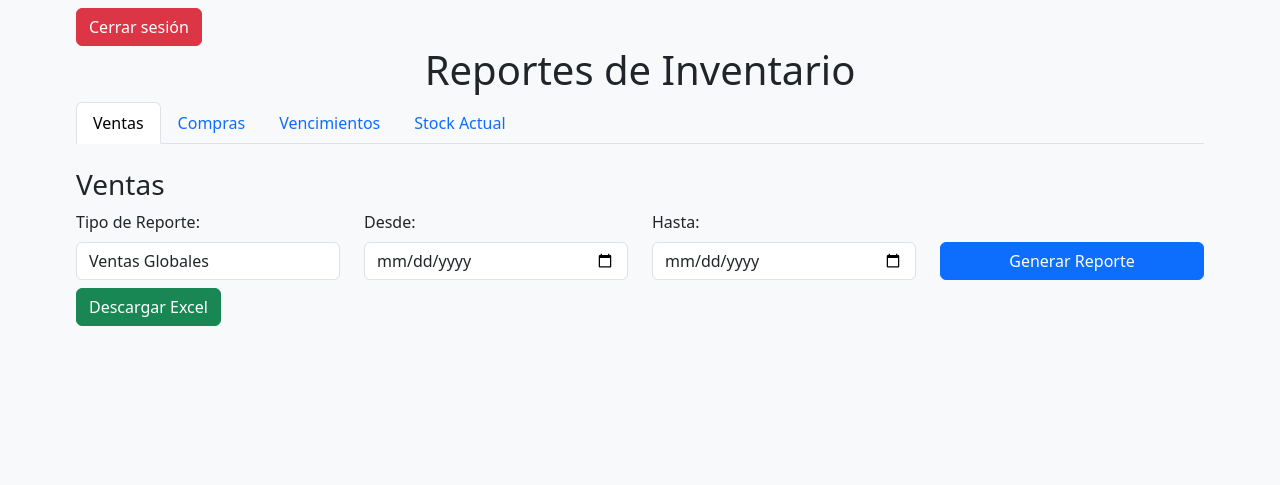
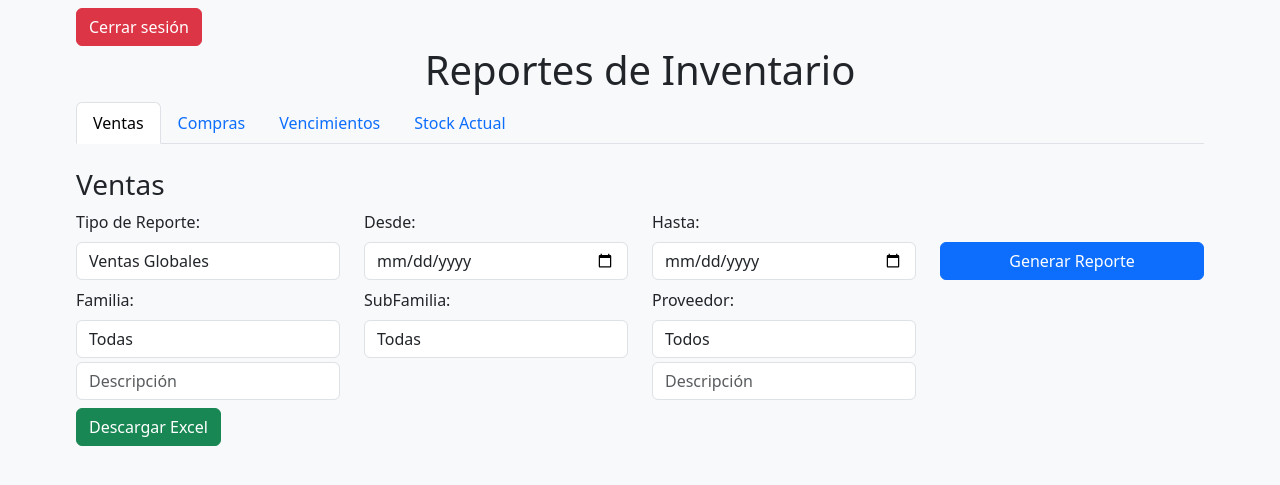
Before and after one commit to OscarAdrian98/Zambrana, a PHP site: page /index.php in a window 1280 px wide. Shown: the top 485 px of the page. Run offline with PHP 8.4, Linux system fonts and the light colour scheme; the visitor is signed in with stand-in values (Sample User, id 1).

Commit message:
Update index.php

```diff
--- a/Inventario/index.php
+++ b/Inventario/index.php
@@ -23,7 +23,7 @@ if (!isset($_SESSION['acceso_autorizado']) || $_SESSION['acceso_autorizado'] !==
 
     // Si el usuario envía la clave
     if ($_SERVER["REQUEST_METHOD"] == "POST" && isset($_POST['clave'])) {
-        if ($_POST['clave'] === "Clave") { // Clave de acceso
+        if ($_POST['clave'] === "000") { // Clave de acceso
             $_SESSION['acceso_autorizado'] = true;
             header("Location: index.php"); // Recargar la página autenticada
             exit();
@@ -42,7 +42,7 @@ if (!isset($_SESSION['acceso_autorizado']) || $_SESSION['acceso_autorizado'] !==
     </head>
     <body>
     <div class="container mt-5">
-        <h2 class="text-center">🔒 Acceso Restringido</h2>
+        <h2 class="text-center" style= "margin-bottom: 25px;">🔒 Acceso Restringido</h2>
         <form method="POST" class="w-50 mx-auto">
             <div class="mb-3">
                 <label class="form-label">Clave de acceso:</label>
@@ -172,6 +172,30 @@ if (!isset($_SESSION['acceso_autorizado']) || $_SESSION['acceso_autorizado'] !==
                 </div>
             </div>
 
+            <!-- 🔹 NUEVOS FILTROS: Familia, SubFamilia y Proveedor -->
+            <div class="row mt-2">
+                <div class="col-md-3">
+                    <label for="familiaVentas" class="form-label">Familia:</label>
+                    <select id="familiaVentas" class="form-control" onchange="cargarSubfamilias('ventas'); actualizarDescripcion('familiaVentas', 'descFamiliaVentas')">
+                        <option value="">Todas</option>
+                    </select>
+                    <input type="text" id="descFamiliaVentas" class="form-control mt-1" placeholder="Descripción" readonly>
+                </div>
+                <div class="col-md-3">
+                    <label for="subfamiliaVentas" class="form-label">SubFamilia:</label>
+                    <select id="subfamiliaVentas" class="form-control">
+                        <option value="">Todas</option>
+                    </select>
+                </div>
+                <div class="col-md-3">
+                    <label for="proveedorVentas" class="form-label">Proveedor:</label>
+                    <select id="proveedorVentas" class="form-control" onchange="actualizarDescripcion('proveedorVentas', 'descProveedorVentas')">
+                        <option value="">Todos</option>
+                    </select>
+                    <input type="text" id="descProveedorVentas" class="form-control mt-1" placeholder="Descripción" readonly>
+                </div>
+            </div>
+
             <button class="btn btn-success mt-2" onclick="descargarReporte('ventas')">Descargar Excel</button>
             <div style="max-width: 100%; overflow-x: auto;">
                 <div id="tablaVentas"></div>
@@ -234,7 +258,7 @@ if (!isset($_SESSION['acceso_autorizado']) || $_SESSION['acceso_autorizado'] !==
                 <!-- Filtro Familia -->
                 <div class="col-md-3">
                     <label for="familiaStock" class="form-label">Familia:</label>
-                    <select id="familiaStock" class="form-control" onchange="cargarSubfamilias(); actualizarDescripcion('familiaStock', 'descFamilia')">
+                    <select id="familiaStock" class="form-control" onchange="cargarSubfamilias('stock'); actualizarDescripcion('familiaStock', 'descFamilia')">
                         <option value="">Todas</option>
                     </select>
                     <input type="text" id="descFamilia" class="form-control mt-1" placeholder="Descripción" readonly>
@@ -296,6 +320,16 @@ function cargarDatos(tipo) {
         if (tipo === "ventas") {
             let ventasTipo = document.getElementById("tipoVentas").value;
             url += `&ventas=${ventasTipo}`;
+
+            // 🔹 Obtener los valores de los nuevos filtros de ventas
+            let familia = document.getElementById("familiaVentas").value;
+            let subfamilia = document.getElementById("subfamiliaVentas").value;
+            let proveedor = document.getElementById("proveedorVentas").value;
+
+            // 🔹 Agregar filtros a la URL solo si tienen valor
+            if (familia && familia !== "Todas") url += `&familia=${encodeURIComponent(familia)}`;
+            if (subfamilia && subfamilia !== "Todas") url += `&subfamilia=${encodeURIComponent(subfamilia)}`;
+            if (proveedor && proveedor !== "Todos") url += `&proveedor=${encodeURIComponent(proveedor)}`;
         }
     } else if (tipo === "stock") {
         // 🔹 Obtener los valores de los filtros de stock
@@ -360,6 +394,16 @@ function descargarReporte(tipo) {
         if (tipo === "ventas") {
             let ventasTipo = document.getElementById("tipoVentas").value;
             url += `&ventas=${ventasTipo}`; // 🔹 Aseguramos que se envía el tipo de ventas
+
+            // 🔹 Obtener los valores de los nuevos filtros de ventas
+            let familia = document.getElementById("familiaVentas").value;
+            let subfamilia = document.getElementById("subfamiliaVentas").value;
+            let proveedor = document.getElementById("proveedorVentas").value;
+
+            // 🔹 Agregar filtros a la URL solo si tienen valor
+            if (familia && familia !== "Todas") url += `&familia=${encodeURIComponent(familia)}`;
+            if (subfamilia && subfamilia !== "Todas") url += `&subfamilia=${encodeURIComponent(subfamilia)}`;
+            if (proveedor && proveedor !== "Todos") url += `&proveedor=${encodeURIComponent(proveedor)}`;
         }
     } else if (tipo === "stock") {
         let familia = document.getElementById("familiaStock").value;
@@ -375,34 +419,48 @@ function descargarReporte(tipo) {
     window.location.href = url; // 🔹 Descarga del archivo
 }
 
-// 🔹 Cargar opciones de Familias, SubFamilias y Proveedores dinámicamente
-let descripcionesFamilias = {};
-let descripcionesProveedores = {};
-
 function cargarFiltrosStock() {
     $.getJSON("http://192.168.1.201:5002/get_filtros_stock", function(data) {
-        let familiaSelect = $("#familiaStock");
-        let proveedorSelect = $("#proveedorStock");
+        let familiaStock = $("#familiaStock");
+        let proveedorStock = $("#proveedorStock");
+        let familiaVentas = $("#familiaVentas");
+        let proveedorVentas = $("#proveedorVentas");
 
-        familiaSelect.html('<option value="" data-bs-toggle="tooltip" title="Todas las familias">Todas</option>');
-        proveedorSelect.html('<option value="" data-bs-toggle="tooltip" title="Todos los proveedores">Todos</option>');
+        // Limpiar y agregar opción por defecto
+        familiaStock.html('<option value="">Todas</option>');
+        proveedorStock.html('<option value="">Todos</option>');
+        familiaVentas.html('<option value="">Todas</option>');
+        proveedorVentas.html('<option value="">Todos</option>');
 
         descripcionesFamilias = {};
         descripcionesProveedores = {};
 
+        if (data.familias && data.familias.length > 0) {
             data.familias.forEach(familia => {
                 let descripcion = data.familia_descripciones[familia] || "Sin descripción";
                 descripcionesFamilias[familia] = descripcion;
-            familiaSelect.append(`<option value="${familia}">${familia}</option>`);
+                familiaStock.append(`<option value="${familia}">${familia}</option>`);
+                familiaVentas.append(`<option value="${familia}">${familia}</option>`);
             });
+        } else {
+            console.error("⚠ No se encontraron familias en la API.");
+        }
 
+        if (data.proveedores && data.proveedores.length > 0) {
             data.proveedores.forEach(proveedor => {
                 let descripcion = data.proveedor_nombres[proveedor] || "Sin nombre";
                 descripcionesProveedores[proveedor] = descripcion;
-            proveedorSelect.append(`<option value="${proveedor}">${proveedor}</option>`);
+                proveedorStock.append(`<option value="${proveedor}">${proveedor}</option>`);
+                proveedorVentas.append(`<option value="${proveedor}">${proveedor}</option>`);
             });
+        } else {
+            console.error("⚠ No se encontraron proveedores en la API.");
+        }
 
+        console.log("✅ Familias y proveedores cargados correctamente.");
         activarTooltips();
+    }).fail(function() {
+        console.error("❌ Error al cargar los filtros desde la API.");
     });
 }
 
@@ -422,12 +480,25 @@ function actualizarDescripcion(selectId, inputId) {
 // 🔹 Cargar subfamilias dinámicamente cuando se elija una familia
 let isLoadingSubfamilias = false;
 
-function cargarSubfamilias() {
+function cargarSubfamilias(tipo) {
     if (isLoadingSubfamilias) return;
     isLoadingSubfamilias = true;
 
-    let familia = $("#familiaStock").val();
-    let subfamiliaSelect = $("#subfamiliaStock");
+    let familiaSelect, subfamiliaSelect;
+
+    // 🔹 Determinar si es para Stock o Ventas
+    if (tipo === "stock") {
+        familiaSelect = $("#familiaStock");
+        subfamiliaSelect = $("#subfamiliaStock");
+    } else if (tipo === "ventas") {
+        familiaSelect = $("#familiaVentas");
+        subfamiliaSelect = $("#subfamiliaVentas");
+    } else {
+        console.error("❌ Error: tipo desconocido en cargarSubfamilias");
+        return;
+    }
+
+    let familia = familiaSelect.val();
 
     // 🎯 Limpiar subfamilias antes de agregar opciones nuevas
     subfamiliaSelect.html('<option value="">Todas</option>');
@@ -444,11 +515,11 @@ function cargarSubfamilias() {
         let subfamiliasOptions = subfamiliasUnicas.map(subfamilia => `<option value="${subfamilia}">${subfamilia}</option>`).join("");
         subfamiliaSelect.append(subfamiliasOptions);
 
-        console.log("✅ Subfamilias cargadas:", subfamiliasUnicas);
+        console.log(`✅ Subfamilias cargadas para ${tipo}:`, subfamiliasUnicas);
         activarTooltips(); // 🔹 Reinicializar tooltips en las opciones cargadas
         isLoadingSubfamilias = false;
     }).fail(function() {
-        console.error("❌ Error al cargar subfamilias.");
+        console.error(`❌ Error al cargar subfamilias para ${tipo}.`);
         isLoadingSubfamilias = false;
     });
 }
@@ -468,12 +539,16 @@ function activarTooltips() {
 
 // 🔹 ELIMINAR EVENTOS PREVIOS ANTES DE AÑADIR EL `onchange`
 $(document).ready(function() {
-    cargarFiltrosStock(); // ✅ Cargar familias y proveedores sin afectar subfamilias
+    cargarFiltrosStock(); // ✅ Cargar familias y proveedores
 
-    // ✅ Asegurar que el evento "change" solo se registre una vez
     $("#familiaStock").off("change").on("change", function() {
         console.log("🔄 Cambio detectado en familiaStock, ejecutando cargarSubfamilias...");
-        cargarSubfamilias();
+        cargarSubfamilias('stock');
+    });
+
+    $("#familiaVentas").off("change").on("change", function() {
+        console.log("🔄 Cambio detectado en familiaVentas, ejecutando cargarSubfamilias...");
+        cargarSubfamilias('ventas');
     });
 });
 
```
Lines whose indentation alone changed are shown as unchanged.
